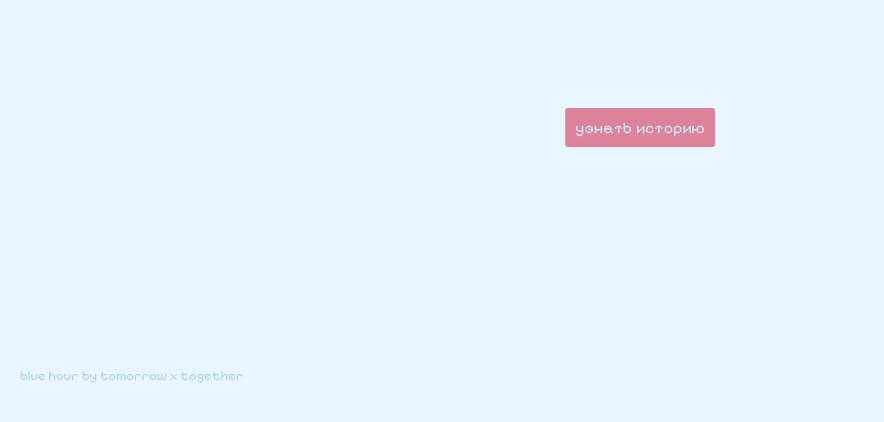
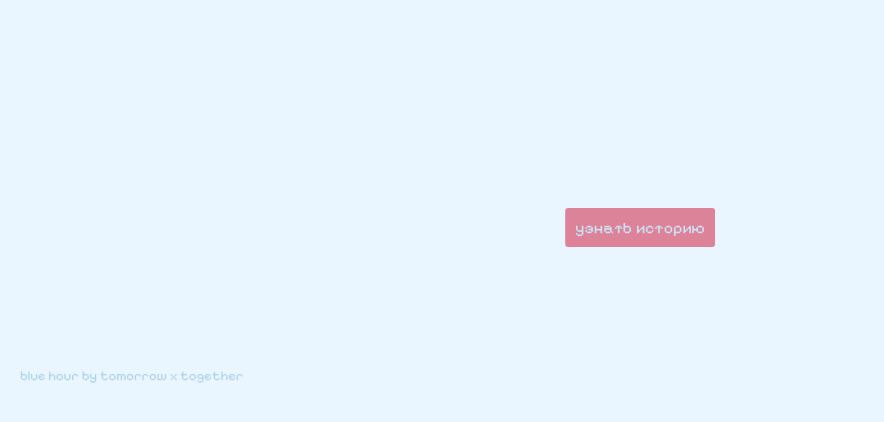
Before and after one commit to m4rreo/but-u-r-not-red-flower-bro, a plain HTML site: page index.html in a window 1280 px wide. Both pictures are taken after a click on the picture 640 px from the left and 346 px from the top of the page. Shown: the part 192-614 px from the top of the page, without its empty margins (0-884 px from the left). Drawn offline with Linux system fonts and the light colour scheme.

Commit message:
Update styles.css

```diff
--- a/styles.css
+++ b/styles.css
@@ -100,7 +100,7 @@ body {
     padding: 10px 10px;
     font-size: medium;
     position: absolute;
-    top: 300px;
+    top: 50%;
     left: 50%;
     transform: translateX(-50%);
     cursor: pointer;
```
